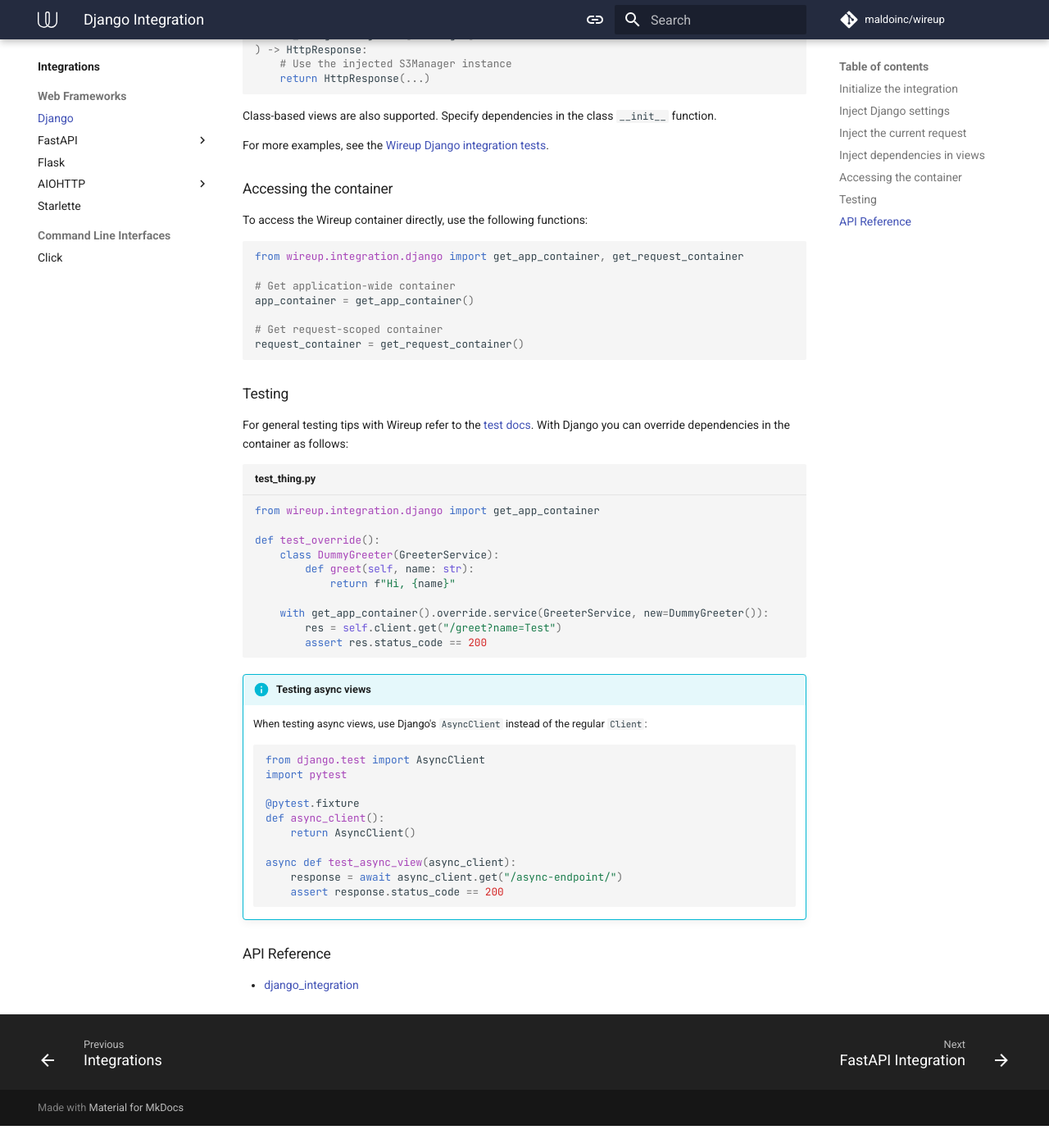
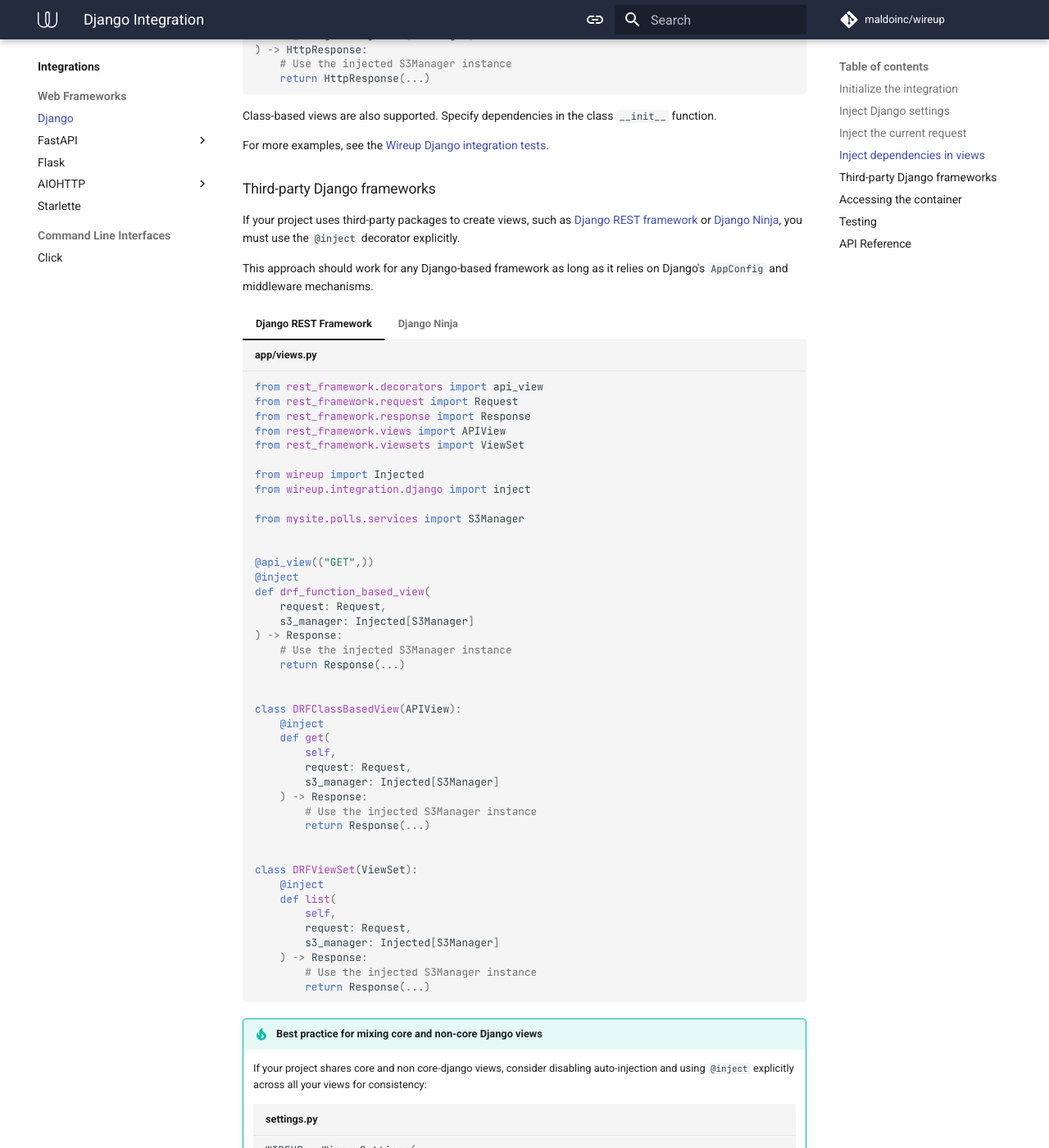
Before and after one commit to maldoinc/wireup, an MkDocs documentation site: the page built from docs/pages/integrations/django/index.md, in a window 1280 px wide and 1400 px high, scrolled down 2254 px. Shown: the whole window at 82% size. Built offline with MkDocs 1.6.1 and Material for MkDocs 9.7.7, drawn with Linux system fonts in a browser that asks for light colours; comment, search, counter and statistics services are not loaded; the version menu is left out; before the commit the page ends 3627 px from its top, so only the background shows below that; some of the changed text lies outside the part shown.

Commit message:
feat: Add DRF integration (#89)
* feat: Add Django Rest Framework (DRF) integration support

* preventing multiple @inject & more tests

* fix test naming

* fix linter

* fix formatter

* fix tox

* preventing multiple injections in django class-based views

* PR remarks

* hide annotated names

* PR remarks & django-ninja tests

* improve docs

---------

Co-authored-by: MuriloScarpaSitonio <murilo.scarpa@gmail.com>

````diff
--- a/docs/pages/integrations/django/index.md
+++ b/docs/pages/integrations/django/index.md
@@ -129,6 +129,150 @@ Class-based views are also supported. Specify dependencies in the class `__init_
 
 For more examples, see the [Wireup Django integration tests](https://github.com/maldoinc/wireup/tree/master/test/integration/django/view.py).
 
+### Third-party Django frameworks
+
+If your project uses third-party packages to create views, such as [Django REST framework](https://www.django-rest-framework.org/) or [Django Ninja](https://django-ninja.dev/), you must use the `@inject` decorator explicitly.
+
+This approach should work for any Django-based framework as long as it relies on Django's `AppConfig` and middleware mechanisms.
+
+=== "Django REST Framework"
+
+    ```python title="app/views.py"
+    from rest_framework.decorators import api_view
+    from rest_framework.request import Request
+    from rest_framework.response import Response
+    from rest_framework.views import APIView
+    from rest_framework.viewsets import ViewSet
+
+    from wireup import Injected
+    from wireup.integration.django import inject
+
+    from mysite.polls.services import S3Manager
+
+
+    @api_view(("GET",))
+    @inject
+    def drf_function_based_view(
+        request: Request,
+        s3_manager: Injected[S3Manager]
+    ) -> Response:
+        # Use the injected S3Manager instance
+        return Response(...)
+
+
+    class DRFClassBasedView(APIView):
+        @inject
+        def get(
+            self,
+            request: Request,
+            s3_manager: Injected[S3Manager]
+        ) -> Response:
+            # Use the injected S3Manager instance
+            return Response(...)
+
+
+    class DRFViewSet(ViewSet):
+        @inject
+        def list(
+            self,
+            request: Request,
+            s3_manager: Injected[S3Manager]
+        ) -> Response:
+            # Use the injected S3Manager instance
+            return Response(...)
+    ```
+
+=== "Django Ninja"
+
+    ```python title="app/views.py"
+    from ninja import Router, Schema
+
+    from wireup import Injected
+    from wireup.integration.django import inject
+
+    from mysite.polls.services import S3Manager
+
+
+    router = Router()
+
+
+    class ItemSchema(Schema):
+        name: str
+        price: float
+
+
+    @router.get("/items")
+    @inject
+    def list_items(
+        request,
+        s3_manager: Injected[S3Manager]
+    ):
+        # Use the injected S3Manager instance
+        return {"items": [...]}
+
+
+    @router.post("/items")
+    @inject
+    def create_item(
+        request,
+        data: ItemSchema,
+        s3_manager: Injected[S3Manager]
+    ):
+        # Both request body and injected service work together
+        return {"name": data.name, "price": data.price}
+    ```
+
+!!! tip "Best practice for mixing core and non-core Django views"
+
+    If your project shares core and non core-django views, consider disabling auto-injection and using `@inject`
+    explicitly across all your views for consistency:
+
+    ```python title="settings.py"
+    WIREUP = WireupSettings(
+        service_modules=["mysite.polls.services"],
+        auto_inject_views=False,  # Disable auto-injection
+    )
+    ```
+
+    === "Do"
+
+        ```python
+        # Consistent approach: use @inject everywhere
+        @inject
+        def core_django_view(
+            request: HttpRequest,
+            service: Injected[MyService]
+        ) -> HttpResponse:
+            return HttpResponse(...)
+
+        @api_view(("GET",))
+        @inject
+        def drf_view(
+            request: Request,
+            service: Injected[MyService]
+        ) -> Response:
+            return Response(...)
+        ```
+
+    === "Don't"
+
+        ```python
+        # Inconsistent: mixing auto-injection and @inject
+        def core_django_view(
+            request: HttpRequest,
+            service: Injected[MyService]  # Auto-injected
+        ) -> HttpResponse:
+            return HttpResponse(...)
+
+        @api_view(("GET",))
+        @inject  # Explicit injection
+        def drf_view(
+            request: Request,
+            service: Injected[MyService]
+        ) -> Response:
+            return Response(...)
+        ```
+
 ### Accessing the container
 
 To access the Wireup container directly, use the following functions:
````
Also changed, not shown: 17 other files.
